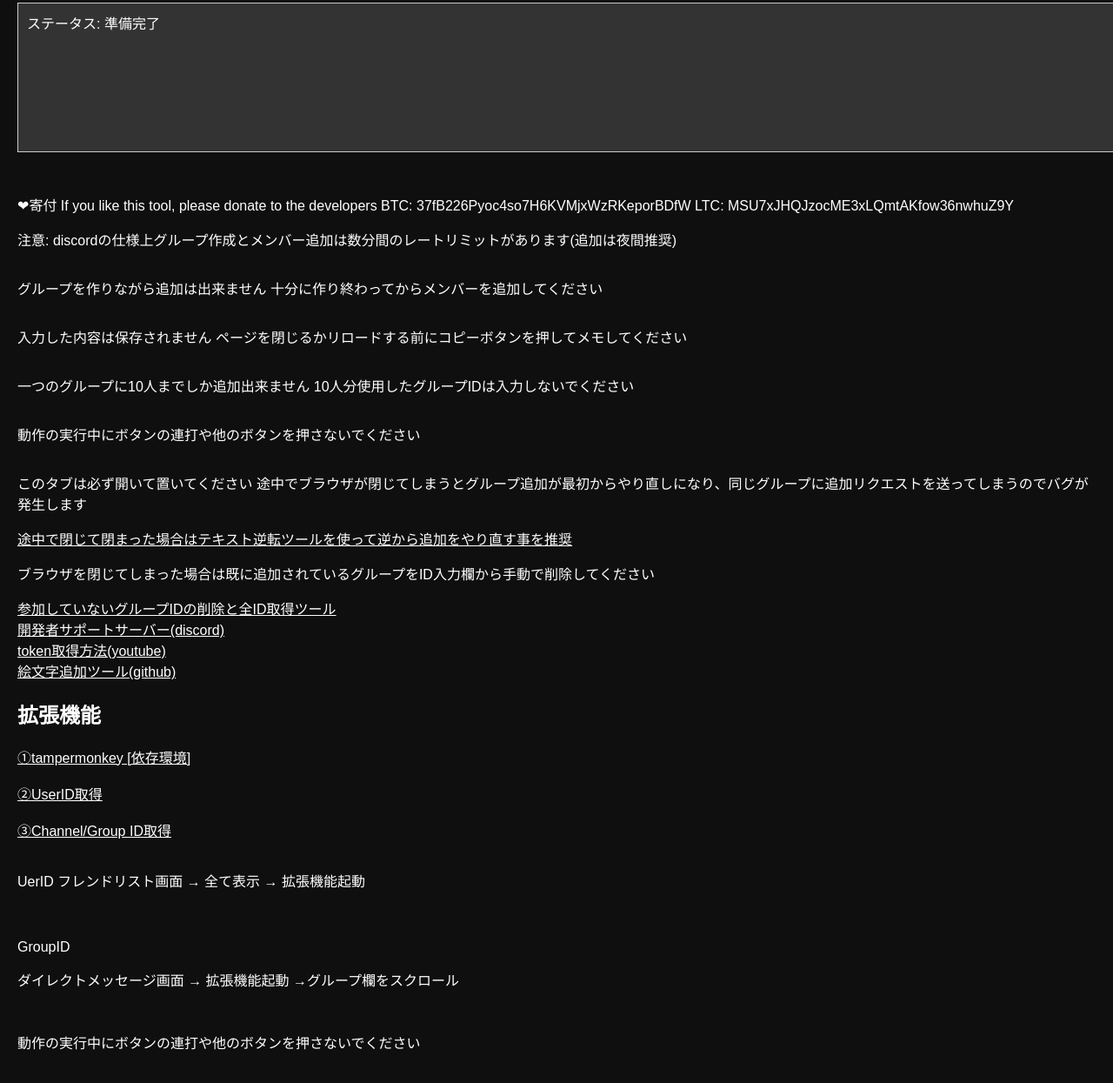
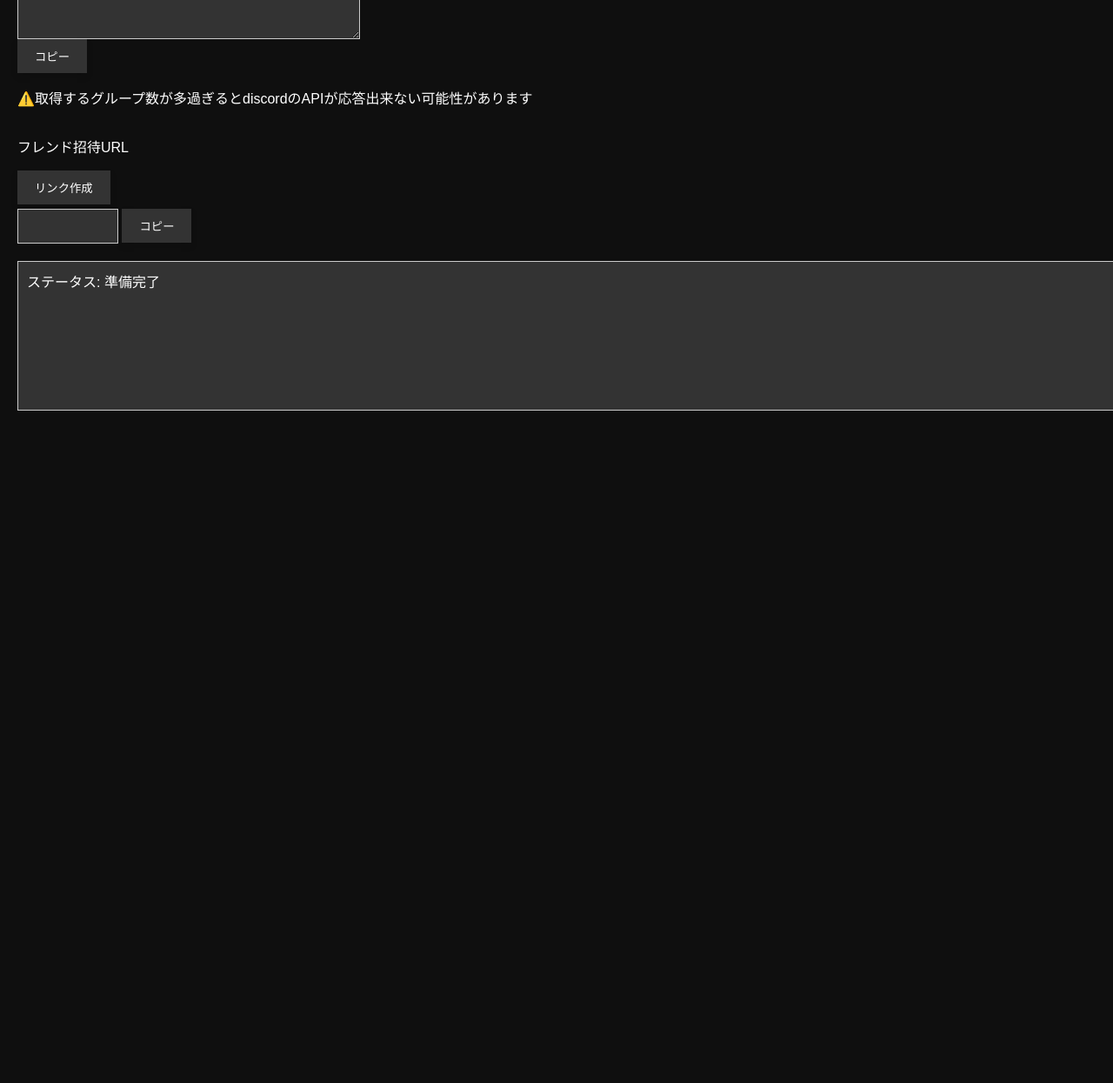
Before and after one commit to NEKODESUDX/DM, a plain HTML site: page index.html in a window 1280 px wide. Shown: the part 1677-2922 px from the top of the page at 87% size. After the commit the page ends 2217 px from the top, so only its background shows below. Drawn offline with Linux system fonts and the light colour scheme.

Commit message:
Update index.html

```diff
--- a/index.html
+++ b/index.html
@@ -72,7 +72,15 @@
         <button type="button" onclick="addUsers()">ユーザー追加 (レートリミット10回/120秒)</button>
         <p>⚠️追加は夜間推奨</p>
 
+     <br>
 
+
+        <br>
+        <button id="fetchGroupIds">Group IDを自動取得</button>
+
+        <textarea id="groupIdsBox" name="groupIdsBox" rows="10" class="textOutput" placeholder="出力結果"></textarea>
+        <button type="button" onclick="copyToClipboard('fetchGroupIds')">コピー</button>
+        <p>⚠️取得するグループ数が多過ぎるとdiscordのAPIが応答出来ない可能性があります</p>
 
         <div class="dividing">
         <p class="sectionTitle">フレンド招待URL</p>
@@ -91,28 +99,6 @@
     <script src="script.js"></script>
 
 
- ❤寄付 If you like this tool, please donate to the developers
-    BTC: 37fB226Pyoc4so7H6KVMjxWzRKeporBDfW
-    LTC: MSU7xJHQJzocME3xLQmtAKfow36nwhuZ9Y
-    <br>
- <p>注意: discordの仕様上グループ作成とメンバー追加は数分間のレートリミットがあります(追加は夜間推奨)</p>
-    <p>グループを作りながら追加は出来ません 十分に作り終わってからメンバーを追加してください</p>
-    <p>入力した内容は保存されません ページを閉じるかリロードする前にコピーボタンを押してメモしてください</p>
-    <p>一つのグループに10人までしか追加出来ません 10人分使用したグループIDは入力しないでください</p>
-    <p>動作の実行中にボタンの連打や他のボタンを押さないでください</p>
-    <p>このタブは必ず開いて置いてください 途中でブラウザが閉じてしまうとグループ追加が最初からやり直しになり、同じグループに追加リクエストを送ってしまうのでバグが発生します</p>
-    <a href="http://www.cityjp.com/javascript/programmer/text16.html" target="_blank">途中で閉じて閉まった場合はテキスト逆転ツールを使って逆から追加をやり直す事を推奨</a>
-    <p>ブラウザを閉じてしまった場合は既に追加されているグループをID入力欄から手動で削除してください</p>
-    <a href="https://github.com/NEKODESUDX/DMID-cleaner" target="_blank">参加していないグループIDの削除と全ID取得ツール</a>
-    <a href="https://discord.gg/DPmPdpcNqs" target="_blank">開発者サポートサーバー(discord)</a>
-    <a href="https://youtu.be/NTrzk7bxotg?si=Nd482zjloHVn6V4R" target="_blank">token取得方法(youtube)</a>
-    <a href="https://nekodesudx.github.io/emoji-ja/" target="_blank">絵文字追加ツール(github)</a>
-    <h2>拡張機能</h2>
-    <a href="https://www.tampermonkey.net/" target="_blank">①tampermonkey [依存環境]</a><br>
-    <a href="https://greasyfork.org/ja/scripts/518295-discord-uid-extractor" target="_blank">②UserID取得</a><br>
-    <a href="https://greasyfork.org/ja/scripts/518683-discord-channel-id-extractor/code" target="_blank">③Channel/Group ID取得</a><br>
-    <p>UerID フレンドリスト画面 → 全て表示 → 拡張機能起動</p>
-　　<p>GroupID</p> ダイレクトメッセージ画面 → 拡張機能起動 →グループ欄をスクロール</p>
-    <p>動作の実行中にボタンの連打や他のボタンを押さないでください</p>
+
 </body>
 </html>
```
